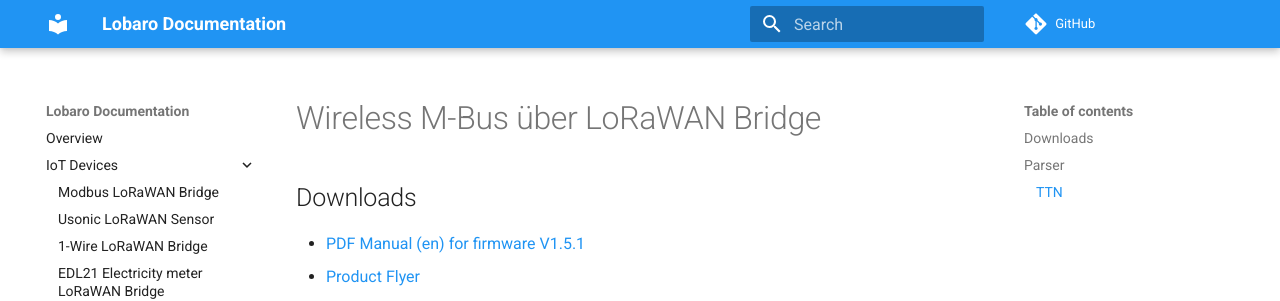
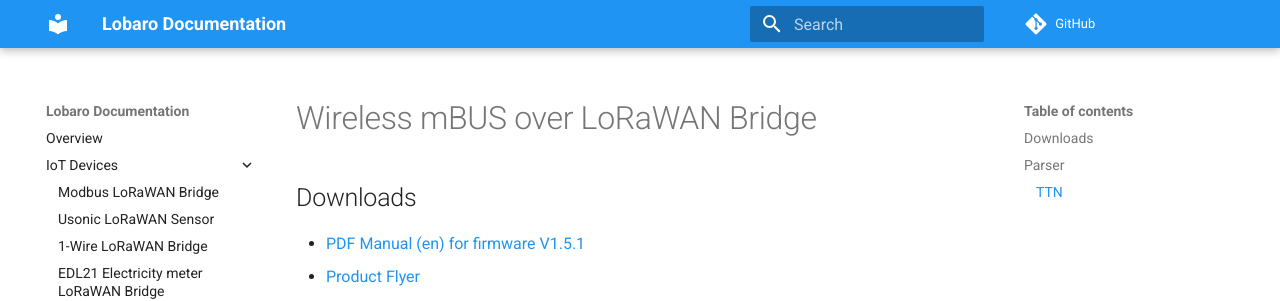
Before and after one commit to Lobaro/docs, an MkDocs documentation site: the page built from docs/iot-devices/wmbus-lorawan/index.md, in a window 1280 px wide and 1274 px high. Shown: the top 301 px of the window. Built offline with MkDocs 1.6.1 and Material for MkDocs 9.7.7, drawn with Linux system fonts in a browser that asks for light colours; a script that is not in the unit is left out; comment, search, counter and statistics services are not loaded.

Commit message:
Update index.md

```diff
--- a/docs/iot-devices/wmbus-lorawan/index.md
+++ b/docs/iot-devices/wmbus-lorawan/index.md
@@ -1,4 +1,4 @@
-# Wireless M-Bus über LoRaWAN Bridge
+# Wireless mBUS over LoRaWAN Bridge
 
 ## Downloads
 
```
